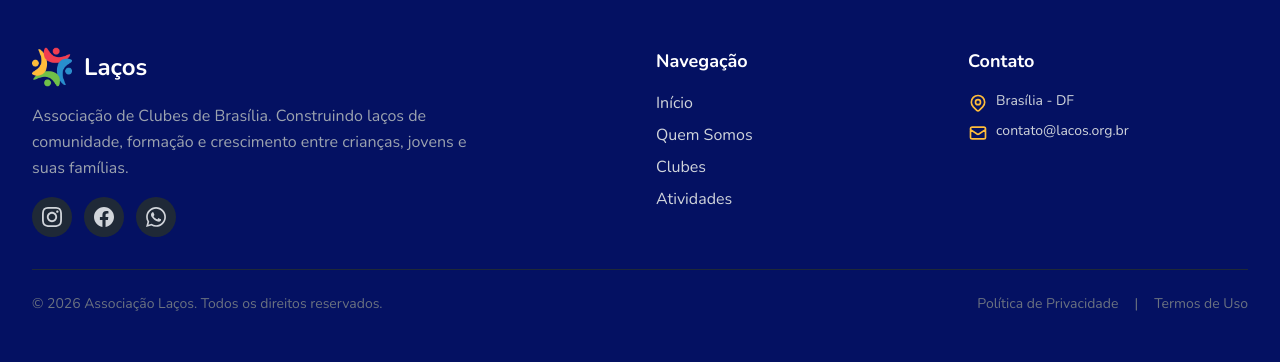
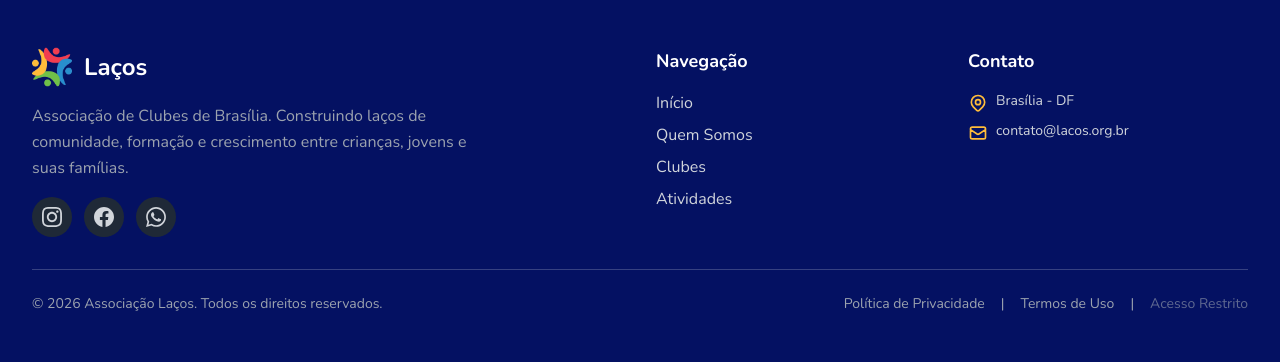
Before and after one commit to Gustmeal/site_lacos, a Flask app: page /clubes in a window 1280 px wide. Shown: the part 3640-4002 px from the top of the page. Run offline with Flask 3, Linux system fonts and the light colour scheme; some libraries are stand-ins or nearby versions.

Commit message:
colocando acesso restrito no footer

```diff
--- a/app/templates/components/footer.html
+++ b/app/templates/components/footer.html
@@ -78,14 +78,16 @@ FOOTER DO SITE LAÇOS
         </div>
 
         <!-- Linha divisória + copyright -->
-        <div class="border-t border-gray-800 pt-6 flex flex-col sm:flex-row items-center justify-between gap-4 text-sm">
-            <p class="text-gray-500">
+        <div class="border-t border-white/20 pt-6 flex flex-col sm:flex-row items-center justify-between gap-4 text-sm">
+            <p class="text-gray-400">
                 © <span id="year"></span> Associação Laços. Todos os direitos reservados.
             </p>
-            <div class="flex gap-4 text-gray-500">
-                <a href="#" class="hover:text-lacos-amarelo transition">Política de Privacidade</a>
-                <span>|</span>
-                <a href="#" class="hover:text-lacos-amarelo transition">Termos de Uso</a>
+            <div class="flex flex-wrap gap-4 text-gray-400 justify-center">
+                <a href="#" class="hover:text-white transition">Política de Privacidade</a>
+                <span class="hidden sm:inline">|</span>
+                <a href="#" class="hover:text-white transition">Termos de Uso</a>
+                <span class="hidden sm:inline">|</span>
+                <a href="{{ url_for('admin.login') }}" class="hover:text-white transition opacity-60">Acesso Restrito</a>
             </div>
         </div>
     </div>
```
